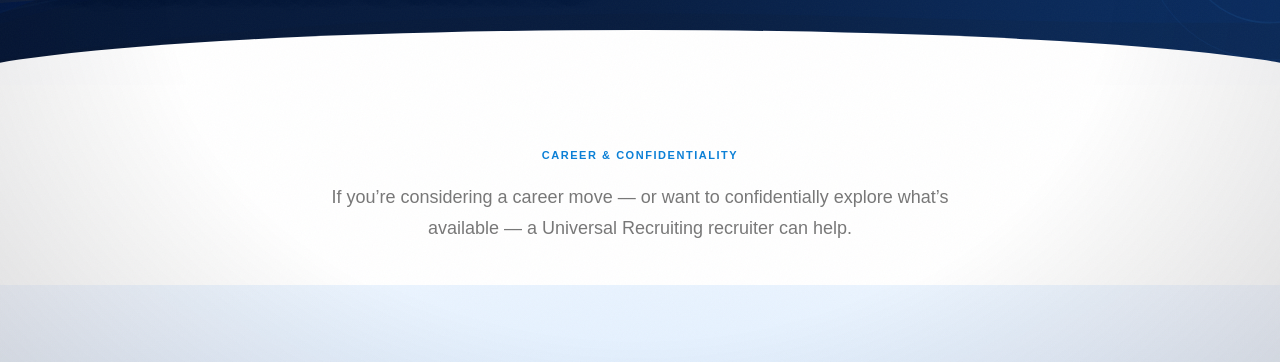
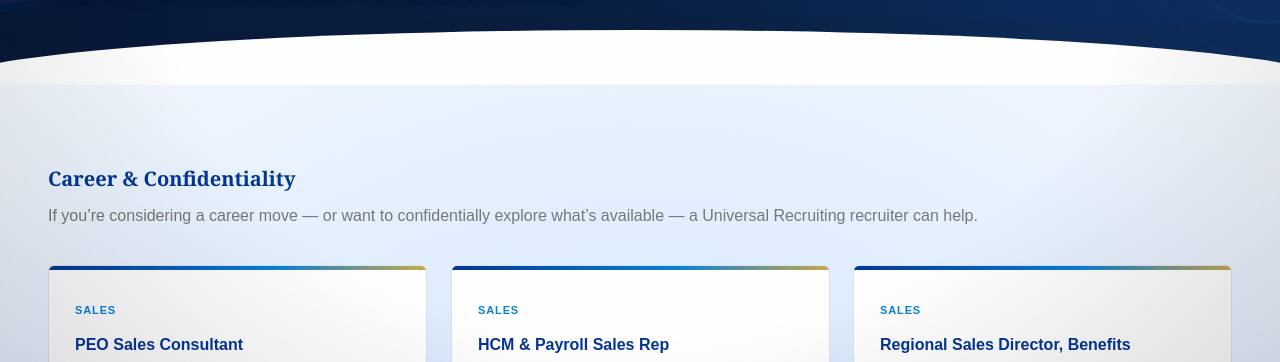
Before and after one commit to hunterhannum3/Universal-Recruiting-Company, a website: page roles.html in a window 1280 px wide. Shown: the part 331-693 px from the top of the page. Drawn offline with nearby package versions, Linux system fonts and the light colour scheme; a web font is replaced by a local one.

Commit message:
Simplify Career & Confidentiality to plain text above job cards

```diff
--- a/roles.html
+++ b/roles.html
@@ -106,15 +106,11 @@
   <p>Placing top performers at every level — from first role to the C-suite.</p>
 </div>
 
-<!-- ── CAREER & CONFIDENTIALITY ──────────────────────── -->
-<div class="career-conf-section">
-  <p class="section-eyebrow">Career &amp; Confidentiality</p>
-  <p class="career-conf-text">If you&rsquo;re considering a career move &mdash; or want to confidentially explore what&rsquo;s available &mdash; a Universal Recruiting recruiter can help.</p>
-</div>
-
 <!-- ── ROLES ───────────────────────────────────────── -->
 <div class="roles-section">
   <div class="roles-inner">
+    <h3 class="career-conf-heading">Career &amp; Confidentiality</h3>
+    <p class="career-conf-text">If you&rsquo;re considering a career move &mdash; or want to confidentially explore what&rsquo;s available &mdash; a Universal Recruiting recruiter can help.</p>
 
     <div class="jobs-list">
 
--- a/styles.css
+++ b/styles.css
@@ -330,8 +330,8 @@ nav::after {
 .hero-stat-lbl { font-size: 11px; font-weight: 700; letter-spacing: .08em; text-transform: uppercase; color: var(--gray3); margin-top: 6px; display: block; }
 
 /* ── NAV CARDS ───────────────────────────────────────── */
-.career-conf-section { text-align: center; padding: 56px 24px 40px; }
-.career-conf-text { font-size: 18px; color: var(--gray3); max-width: 620px; line-height: 1.75; margin: 12px auto 0; }
+.career-conf-heading { font-size: 20px; font-weight: 700; color: var(--navy); margin-bottom: 8px; }
+.career-conf-text { font-size: 16px; color: var(--gray3); line-height: 1.7; margin-bottom: 36px; }
 
 .nav-cards-section { padding: 72px 48px; background: var(--offwhite); }
 .nav-cards-section-title { text-align: center; font-size: clamp(20px, 2.5vw, 28px); font-weight: 800; color: var(--navy); margin-bottom: 36px; }
```
